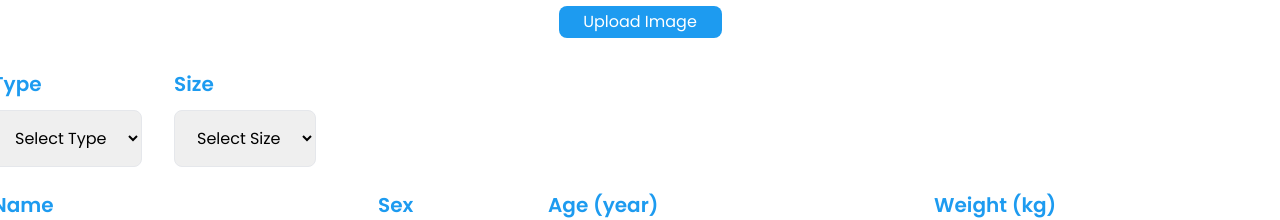
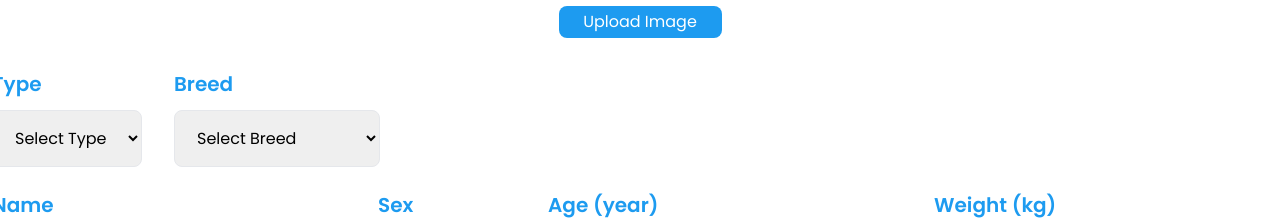
Before and after one commit to jetsarew/fur-ever-friends-frontend, a Next.js app: page /pet/create in a window 1280 px wide. Shown: the part 289-509 px from the top of the page. Built offline with nearby package versions, Linux system fonts and the light colour scheme.

Commit message:
Fix pet -> create : Replace size with breed, Add  breed option, Add type option

```diff
--- a/src/app/pet/(overview)/create/page.tsx
+++ b/src/app/pet/(overview)/create/page.tsx
@@ -134,24 +134,31 @@ export default function Add_pet() {
                                 <option value="">Select Type</option>
                                 <option value="dog">Dog</option>
                                 <option value="cat">Cat</option>
+                                <option value="rabbit">Rabbit</option>
+                                <option value="rodent">Rodent</option>
+                                <option value="bird">Bird</option>
+                                <option value="reptile">Reptile</option>
+                                <option value="fish">Fish</option>
                             </select>
                         </div>
 
                         <div className="w-fit">
                             <label className="text-bright-blue block text-xl font-semibold" htmlFor="size">
-                                Size
+                                Breed
                             </label>
                             <select
-                                name="size"
+                                name="breed"
                                 className="border rounded-[8px] px-[18px] py-[15px] mt-3"
                                 onChange={handleChange}
                                 value={formData.size}
                                 required
                             >
-                                <option value="">Select Size</option>
-                                <option value="small">Small</option>
-                                <option value="medium">Medium</option>
-                                <option value="large">Large</option>
+                                <option value="">Select Breed</option>
+                                <option value="golden retriever">Golden Retriever</option>
+                                <option value="shiba inu">Shiba Inu</option>
+                                <option value="shih tzu">Shih Tzu</option>
+                                <option value="saint bernard">Saint Bernard</option>
+                                <option value="german shepherd">German Shepherd</option>
                             </select>
                         </div>
                     </div>
```
